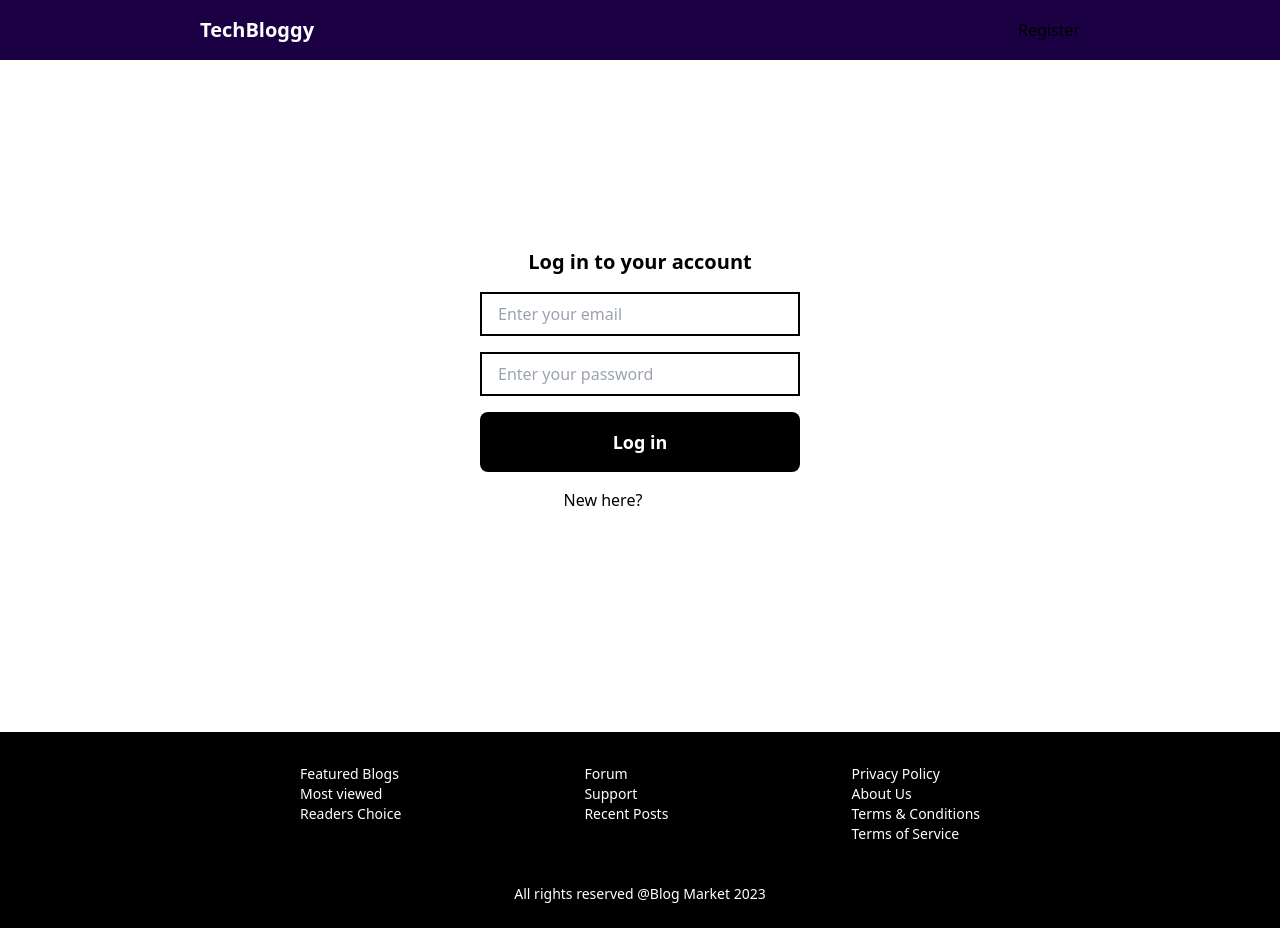
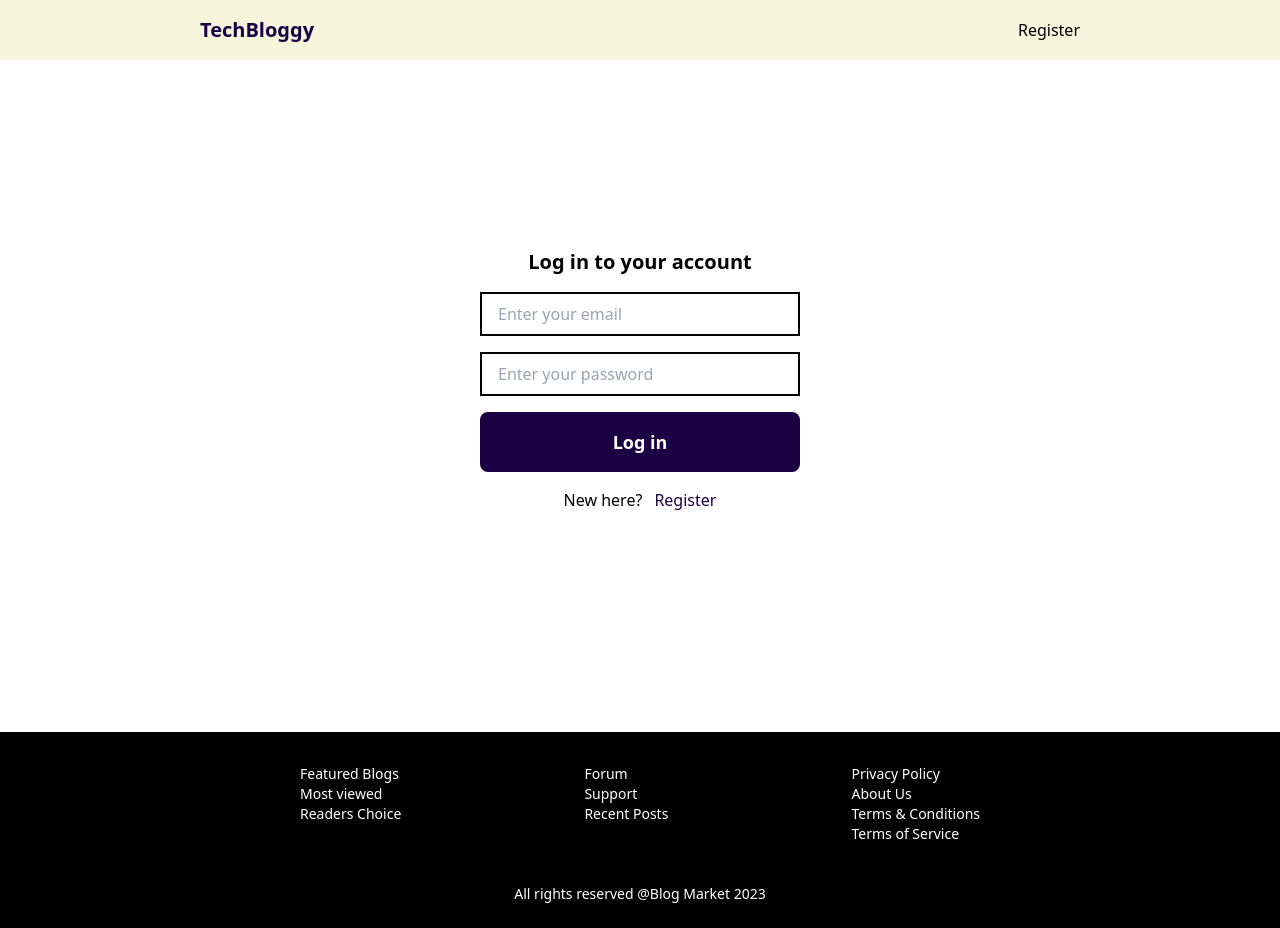
Before and after one commit to ROhit-Kumar-Guin/TechBlog, a React (Create React App) app in the folder frontend/: page /login in a window 1280 px wide. Built offline with nearby package versions, Linux system fonts and the light colour scheme; no server answers.

Commit message:
final touchups

```diff
--- a/frontend/src/pages/Login.jsx
+++ b/frontend/src/pages/Login.jsx
@@ -48,8 +48,8 @@ const Login = () => {
   }
   return (
     <>
-    <div className="flex items-center justify-between px-6 md:px-[200px] py-4 bg-[#1b0043]">
-    <h1 className="text-lg md:text-xl font-extrabold text-white"><Link to="/">TechBloggy</Link></h1>
+    <div className="flex items-center justify-between px-6 md:px-[200px] py-4 bg-[#f5f5dc]">
+    <h1 className="text-lg md:text-xl font-extrabold text-[#1b0043]"><Link to="/">TechBloggy</Link></h1>
     <h3><Link to="/register">Register</Link></h3>
     </div>
 <div className="w-full flex justify-center items-center h-[80vh] ">
@@ -57,11 +57,11 @@ const Login = () => {
          <h1 className="text-xl font-bold text-left">Log in to your account</h1>
          <input onChange={(e)=>setEmail(e.target.value)} className="w-full px-4 py-2 border-2 border-black outline-0" type="text" placeholder="Enter your email" />
          <input onChange={(e)=>setPassword(e.target.value)} className="w-full px-4 py-2 border-2 border-black outline-0" type="password" placeholder="Enter your password" />
-         <button onClick={handleLogin} className="w-full px-4 py-4 text-lg font-bold text-white bg-black rounded-lg hover:bg-gray-500 hover:text-black ">Log in</button>
+         <button onClick={handleLogin} className="w-full px-4 py-4 text-lg font-bold text-white bg-[#1b0043] rounded-lg hover:bg-gray-500 hover:text-black ">Log in</button>
          {error && <h3 className="text-red-500 text-sm ">Something went wrong</h3>}
          <div className="flex justify-center items-center space-x-3">
           <p>New here?</p>
-          <p className="text-white hover:text-gray "><Link to="/register">Register</Link></p>
+          <p className="text-[#1b0043]"><Link to="/register">Register</Link></p>
          </div>
        </div>
     </div>
--- a/frontend/src/pages/PostDetails.jsx
+++ b/frontend/src/pages/PostDetails.jsx
@@ -37,7 +37,7 @@ const PostDetails = () => {
   const handleDeletePost=async ()=>{
 
     try{
-      const res=await axios.delete("/api/posts/"+postId,{withCredentials:true})
+      const res=await axios.delete(URL+"/api/posts/"+postId,{withCredentials:true})
       console.log(res.data)
       navigate("/")
     }
--- a/frontend/src/pages/Register.jsx
+++ b/frontend/src/pages/Register.jsx
@@ -35,8 +35,8 @@ const Register = () => {
 
   return (
     <>
-      <div className="flex items-center justify-between px-6 md:px-[200px] py-4">
-    <h1 className="text-lg md:text-xl font-extrabold bg-[#1b0043]"><Link to="/">TechBloggy</Link></h1>
+      <div className="flex items-center justify-between px-6 md:px-[200px] py-4 bg-[#f5f5dc]">
+    <h1 className="text-lg md:text-xl font-extrabold text-[#1b0043]"><Link to="/">TechBloggy</Link></h1>
     <h3><Link to="/login">Login</Link></h3>
     </div>
     <div className="w-full flex justify-center items-center h-[80vh] ">
@@ -49,7 +49,7 @@ const Register = () => {
          {error && <h3 className="text-red-500 text-sm ">Something went wrong</h3>}
          <div className="flex justify-center items-center space-x-3">
           <p>Already have an account?</p>
-          <p className="text-gray-500 hover:text-black"><Link to="/login">Login</Link></p>
+          <p className="text-[#1b0043]"><Link to="/login">Login</Link></p>
          </div>
        </div>
     </div>
```
Also changed, not shown: 1 other file (tests, documents, lock files or other folders).
